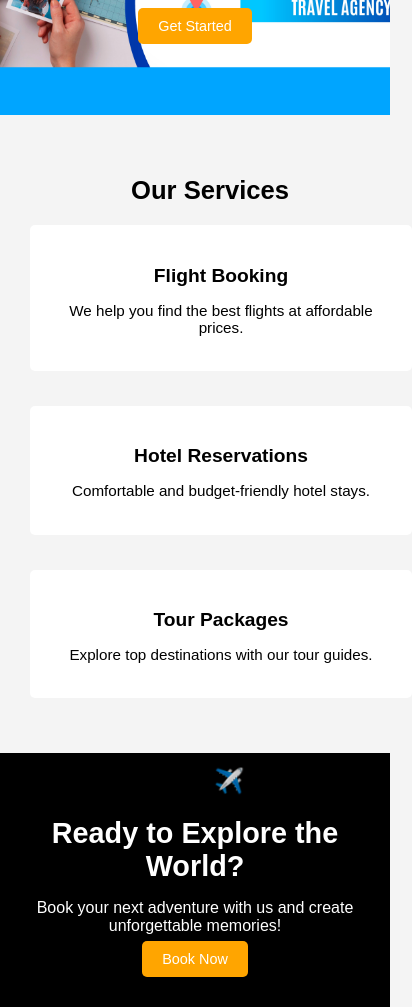
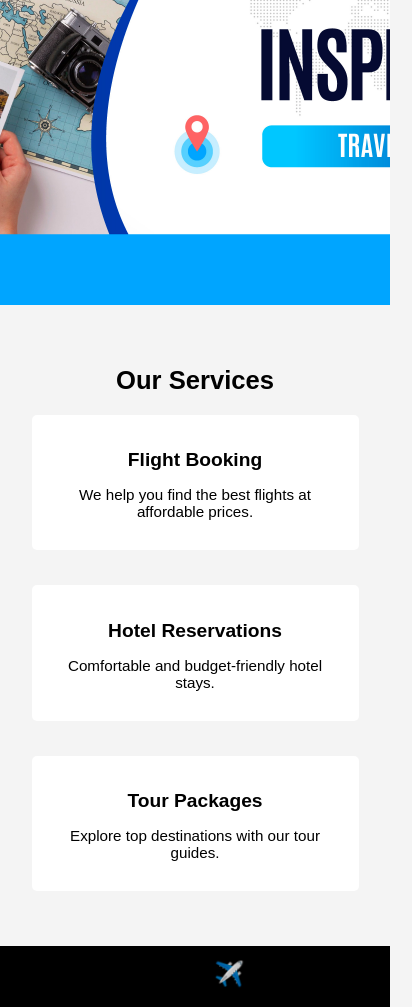
Before and after one commit to codeWithLeonard225/EdithTravelApp, a plain HTML site: page index.html in a window 390 px wide. Shown: the part 317-1324 px from the top of the page, 412 px wide, since content can reach past the window. Drawn offline with Linux system fonts and the light colour scheme.

Commit message:
fourth commit

```diff
--- a/style.css
+++ b/style.css
@@ -4,7 +4,7 @@ body {
     margin: 0;
     padding: 0;
     background: #f4f4f4;
-    overflow-x: hidden; /* Temporary for debugging */
+
 }
 
 header {
@@ -48,7 +48,7 @@ nav {
 
 /* Container (as provided) */
 .container {
-    width: 100%;
+
     max-width: 1000px;
     margin: 0 auto;
     padding: 0 15px;
@@ -59,10 +59,10 @@ nav {
     text-align: center;
     background-color: #222;
     color: white;
-    padding: 80px 20px;
     background: url(images/8384622.jpg) top center no-repeat;
     background-size: cover;
-    height: auto;
+    height: 500px;
+    width: 100%;
 }
 
 .hero h1 {
@@ -89,9 +89,17 @@ nav {
 }
 
 /* Services (modified for responsiveness) */
+
 .services {
     text-align: center;
     padding: 40px 15px;
+}
+
+.service-box {
+    display: flex;
+    gap: 20px;
+    justify-content: center;
+    flex-wrap: wrap;
 }
 
 .services h2 {
@@ -99,20 +107,15 @@ nav {
     margin-bottom: 20px;
 }
 
-.service-box {
-    display: flex;
-    gap: 20px;
-    justify-content: center; /* Center items on larger screens */
-    flex-wrap: wrap; /* Allow items to wrap to the next line */
-}
+
 
 .service {
     background: white;
     padding: 15px;
     border-radius: 5px;
     text-align: center;
-    flex-basis: calc(33.33% - 20px); /* Roughly 1/3 width with spacing */
-    margin-bottom: 20px; /* Add margin between rows */
+    flex-basis: calc(33.33% - 20px);
+    margin-bottom: 20px;
 }
 
 .service h3 {
@@ -184,6 +187,22 @@ nav {
     }
 }
 
+
+
+
+
+
+
+
+
+
+
+
+
+
+
+
+
 /* Footer (as provided) */
 footer {
     background: #222;
@@ -197,6 +216,8 @@ footer {
     margin: 0 8px;
 }
 
+
+
 /* Media Queries for Responsiveness of Service Box */
 @media screen and (max-width: 768px) {
 
@@ -209,15 +230,18 @@ footer {
  .nav-links {
      display: none;
      flex-direction: column;
-        width: 100%;
+     width: 80%;
      position: absolute;
      top: 60px;
      left: 0;
      background-color: #333;
+     align-items: center;
+
  }
 
  .nav-links.active {
      display: flex;
+
  }
 
  .nav-links li {
@@ -230,20 +254,14 @@ footer {
      padding: 10px;
  }
  .service-box {
-        flex-direction: column; /* Stack services on smaller screens */
-        align-items: center; /* Center the stacked items */
+     flex-direction: column;
+     align-items: center;
  }
 
+
  .service {
-        flex-basis: auto; /* Allow full width when stacked */
-        width: 90%; /* Adjust width for smaller screens */
-        margin-bottom: 15px; /* Adjust margin when stacked */
+     flex-basis: auto;
+     width: 90%;
+     margin-bottom: 15px;
  }
 }
-
-@media screen and (max-width: 480px) {
-    .service {
-        width: 95%; /* Take up even more width on very small screens */
-        padding: 20px; /* Increase padding for better touch targets */
-    }
-}
```
Lines whose indentation alone changed are shown as unchanged.
